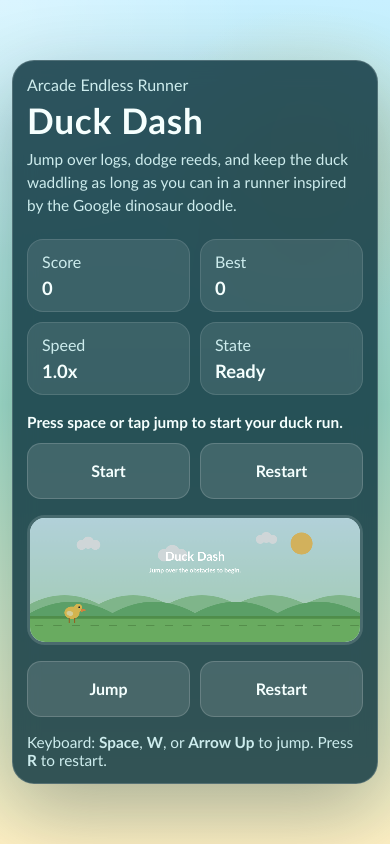
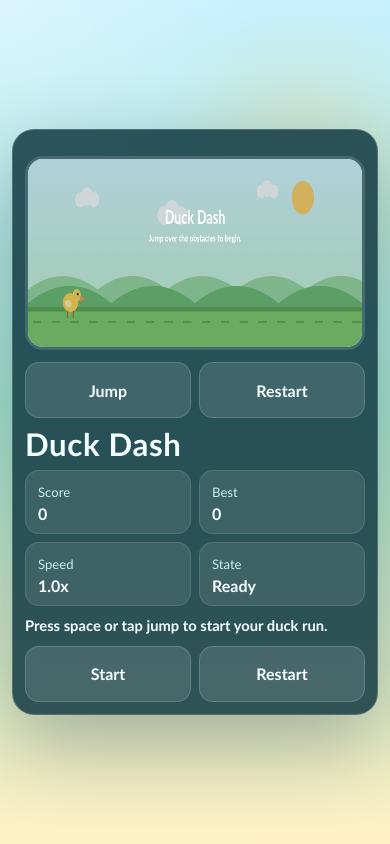
Before and after one commit to sandeeep19/taskgames, a website with bundled scripts: page index.html in a window 390 px wide. Built offline with nearby package versions, Linux system fonts and the light colour scheme.

Commit message:
Improve phone gameplay layout

```diff
--- a/styles.css
+++ b/styles.css
@@ -51,6 +51,8 @@ button {
   border: 1px solid var(--panel-border);
   box-shadow: 0 28px 80px var(--shadow);
   backdrop-filter: blur(12px);
+  display: grid;
+  gap: 0;
 }
 
 .hero {
@@ -147,6 +149,7 @@ h1 {
   border: 3px solid rgba(255, 255, 255, 0.14);
   box-shadow: inset 0 0 0 1px rgba(255, 255, 255, 0.08);
   touch-action: manipulation;
+  margin-top: 16px;
 }
 
 canvas {
@@ -197,39 +200,89 @@ canvas {
   }
 
   .shell {
-    padding: 14px;
+    padding: 12px;
     border-radius: 22px;
   }
 
-  h1 {
-    font-size: 2.2rem;
+  .hero {
+    gap: 6px;
   }
 
+  .eyebrow,
   .summary,
-  .status,
   .hint {
-    font-size: 0.96rem;
+    display: none;
+  }
+
+  h1 {
+    font-size: 1.95rem;
   }
 
   .hud {
+    margin-top: 10px;
+    gap: 8px;
+  }
+
+  .hud article {
+    padding: 10px 12px;
+    border-radius: 14px;
+  }
+
+  .hud span {
+    font-size: 0.82rem;
+  }
+
+  .hud strong {
+    margin-top: 4px;
+    font-size: 1rem;
+  }
+
+  .status-row {
+    margin: 10px 0 0;
     gap: 10px;
   }
 
-  .hud article {
-    padding: 12px 14px;
-    border-radius: 16px;
+  .status {
+    font-size: 0.92rem;
+    line-height: 1.35;
   }
 
-  .hud strong {
-    font-size: 1.15rem;
+  .actions {
+    gap: 8px;
+  }
+
+  .actions button {
+    min-height: 48px;
+    padding: 10px 12px;
+  }
+
+  .viewport {
+    order: 1;
+    margin-top: 14px;
+    border-radius: 18px;
+  }
+
+  canvas {
+    aspect-ratio: 16 / 9;
+  }
+
+  .controls {
+    order: 2;
+    margin-top: 12px;
+    gap: 8px;
+  }
+
+  .hero {
+    order: 3;
+    margin-top: 12px;
+  }
+
+  .hud {
+    order: 4;
   }
 
   .status-row {
-    gap: 12px;
-  }
-
-  .viewport {
-    border-radius: 18px;
+    order: 5;
   }
 
   .actions button,
```
